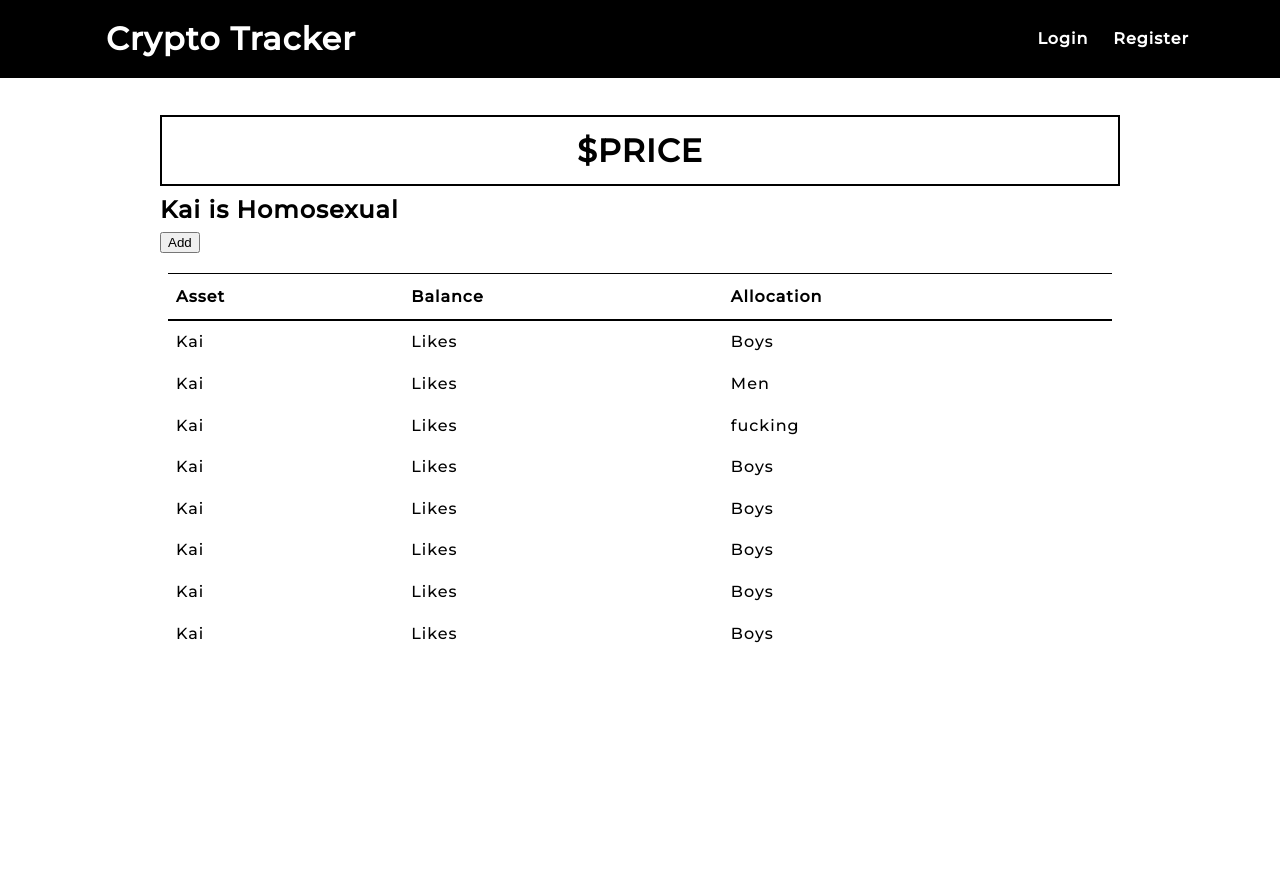
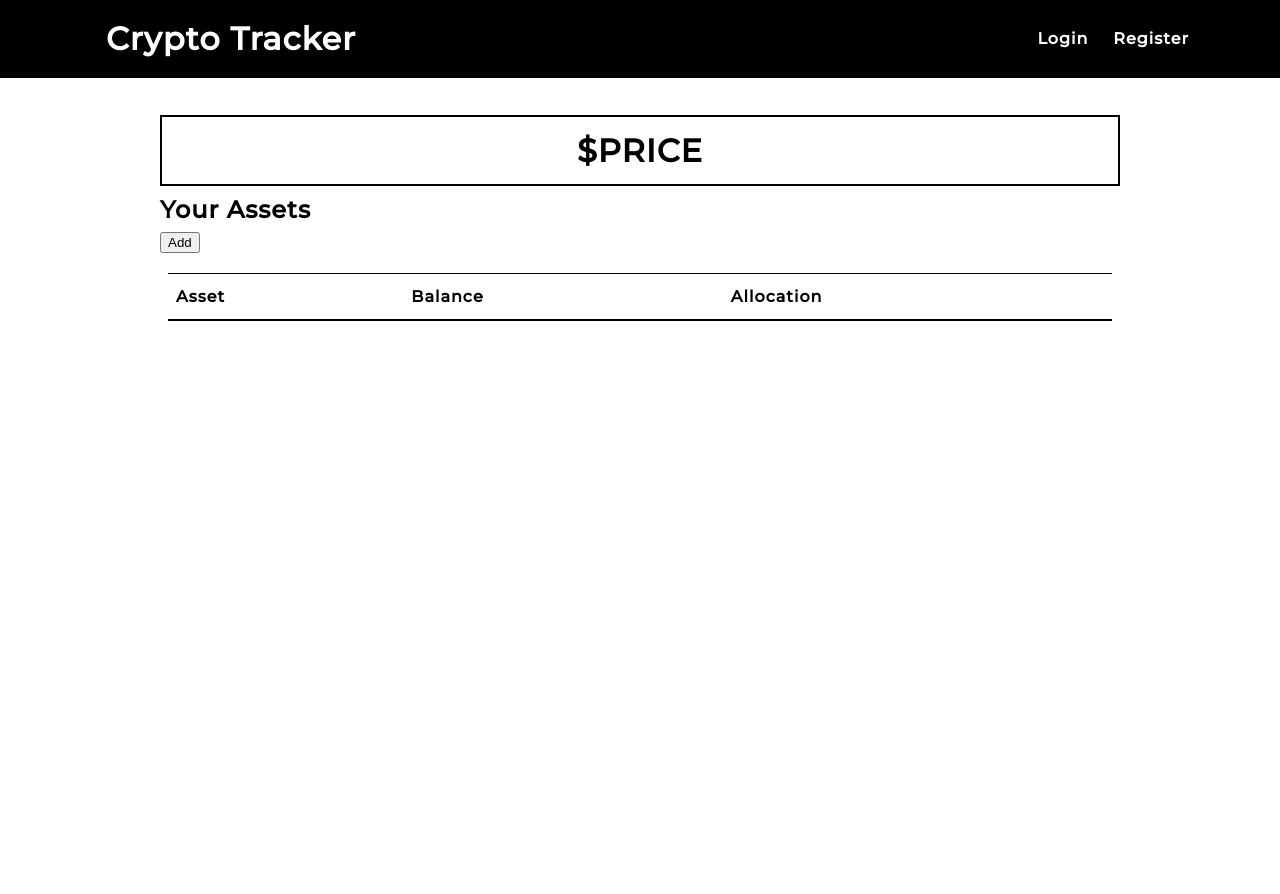
Before and after one commit to Patrick-Lapid/crypto-app, a Django app: page / in a window 1280 px wide. Shown: the top 894 px of the page. Run offline with Django 3.2, Linux system fonts and the light colour scheme; lists and menus that the app fills with data are empty; parts of the project's set-up code (start-up, migrations or seed data) failed here and were passed over.

```diff
--- a/crypto_app/settings.py
+++ b/crypto_app/settings.py
@@ -39,7 +39,8 @@ INSTALLED_APPS = [
     'django.contrib.messages',
     'django.contrib.staticfiles',
     'portfolio.apps.PortfolioConfig',
-    'users.apps.UsersConfig'
+    'users.apps.UsersConfig',
+    'django.contrib.humanize'
 ]
 
 MIDDLEWARE = [
--- a/portfolio/templates/portfolio/home.html
+++ b/portfolio/templates/portfolio/home.html
@@ -4,7 +4,7 @@
     <h1 class="main-price">$PRICE</h1>
 </div>
 <div class="portfolio-header">
-    <h2>Kai is Homosexual</h2>
+    <h2>Your Assets</h2>
     <button>Add</button>
 </div>
 <div class="asset-list">
@@ -14,47 +14,6 @@
             <th>Balance</th>
             <th>Allocation</th>
         </tr>
-        <tr>
-            <td>Kai</td>
-            <td>Likes</td>
-            <td>Boys</td>
-        </tr>
-        <tr>
-            <td>Kai</td>
-            <td>Likes</td>
-            <td>Men</td>
-        </tr>
-        <tr>
-            <td>Kai</td>
-            <td>Likes</td>
-            <td>fucking</td>
-        </tr>
-        <tr>
-            <td>Kai</td>
-            <td>Likes</td>
-            <td>Boys</td>
-        </tr>
-        <tr>
-            <td>Kai</td>
-            <td>Likes</td>
-            <td>Boys</td>
-        </tr>
-        <tr>
-            <td>Kai</td>
-            <td>Likes</td>
-            <td>Boys</td>
-        </tr>
-        <tr>
-            <td>Kai</td>
-            <td>Likes</td>
-            <td>Boys</td>
-        </tr>
-        <tr>
-            <td>Kai</td>
-            <td>Likes</td>
-            <td>Boys</td>
-        </tr>
-
     </table>
 </div>
 {% endblock %}
--- a/portfolio/utils.py
+++ b/portfolio/utils.py
@@ -1,4 +1,5 @@
 import requests
+import datetime as dt
 import json
 import os
 # Authentication using env variable
@@ -20,23 +21,22 @@ data = requests.get(url, params=parameters, headers=headers).json()
 time = data['status']['timestamp']
 coins = data['data']
 
+print(time[:10])
+print(type(dt.datetime.strptime(time[11:19], '%H:%M:%S')))
+
 
 # Round each float to 2 decimal places
-for coin in coins:
-    coin['quote']['USD']['price'] = round(coin['quote']['USD']['price'], 2)
-    coin['quote']['USD']['market_cap'] = round(
-        coin['quote']['USD']['market_cap'], 2)
-    coin['circulating_supply'] = round(coin['circulating_supply'], 2)
-    print(coin['quote']['USD']['price'])
 
 
-def displayCoinList():
+def updateCoins():
     for coin in coins:
-        coin['quote']['USD']['price'] = f"{float(coin['quote']['USD']['price']):,}"
-        coin['quote']['USD']['market_cap'] = f"{float(coin['quote']['USD']['market_cap']):,}"
-        coin['circulating_supply'] = f"{float(coin['circulating_supply']):,}"
+        coin['quote']['USD']['price'] = round(coin['quote']['USD']['price'], 2)
+        coin['quote']['USD']['market_cap'] = round(
+            coin['quote']['USD']['market_cap'], 2)
+        coin['circulating_supply'] = round(coin['circulating_supply'], 2)
 
 
+# Grabs price based off of ticker
 def getPrice(ticker):
     for coin in coins:
         if coin['symbol'] == ticker.upper():
--- a/portfolio/views.py
+++ b/portfolio/views.py
@@ -2,12 +2,31 @@ from django.shortcuts import render
 from . import utils
 
 # Create your views here.
+
+
 def home(request):
 
     return render(request, 'portfolio/home.html')
 
+
 def about(request):
-    if request.method=="GET":
-        utils.displayCoinList()
+    if request.method == "GET":
+        utils.updateCoins()
         coinlist = utils.coins
+        # for s in range(len(utils.coins)):
+        #     coinlist[s]['quote']['USD']['price'] = f"{utils.coins[s]['quote']['USD']['price']:,}"
+        #     utils.coins[s]['quote']['USD']['price'] = utils.coins[s]['quote']['USD']['price'].strip(',')
+        #     print(utils.coins[s]['quote']['USD']['price'])
+
+        # for s in range(len(utils.coins)):
+        #     coinlist[s]['quote']['USD']['price'] = f"{float(utils.coins[s]['quote']['USD']['price']):,}"
+        #     coinlist[s]['quote']['USD'][
+        #         'market_cap'] = f"{float(utils.coins[s]['quote']['USD']['market_cap']):,}"
+        #     coinlist[s]['circulating_supply'] = f"{float(utils.coins[s]['circulating_supply']):,}"
+        #     print(type(utils.coins[s]['quote']['USD']['price']))
+
+        # for coin in utils.coins:
+        #     coinlist['quote']['USD']['price'] = f"{coin['quote']['USD']['price']:,}"
+        #     coinlist['quote']['USD']['market_cap'] = f"{coin['quote']['USD']['market_cap']:,}"
+        #     coinlist['circulating_supply'] = f"{coin['circulating_supply']:,}"
     return render(request, 'portfolio/about.html', {'coins': coinlist})
--- a/requirements.txt
+++ b/requirements.txt
@@ -1,9 +1,11 @@
 asgiref==3.4.1
 certifi==2021.5.30
 charset-normalizer==2.0.4
+DateTime==4.3
 Django==3.2.6
 idna==3.2
 pytz==2021.1
 requests==2.26.0
 sqlparse==0.4.1
 urllib3==1.26.6
+zope.interface==5.4.0
```
Also changed, not shown: portfolio/templates/portfolio/about.html (+4 -3 lines).
